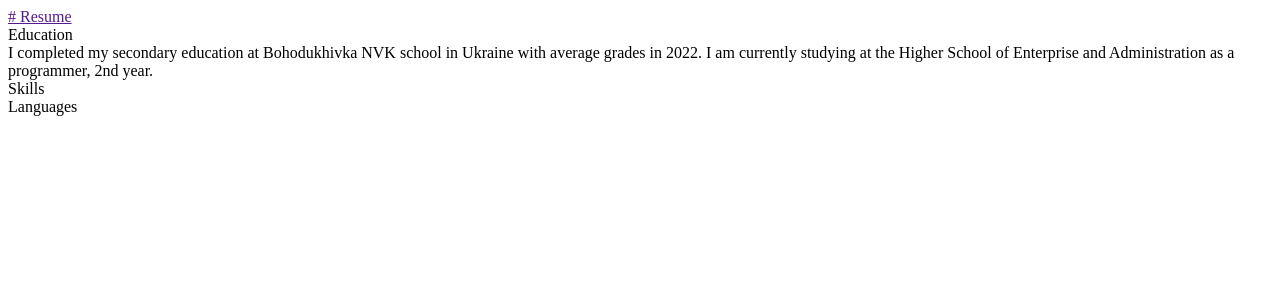
After one commit to LukiaschenkoDmitriy/Site-Card, a Symfony app: template templates/index/_resume.html.twig in a window 1280 px wide. The commit adds this page. Shown: the top 300 px of the page. Run offline with Twig, Linux system fonts and the light colour scheme; the template is opened without the code that fills it: most values are stand-ins (such as "Sample title", 1, 10 or a date in 2020); some libraries are stand-ins or nearby versions.

Commit message:
Init chapter 'Resume'

```diff
--- /dev/null
+++ b/templates/index/_resume.html.twig
@@ -0,0 +1,32 @@
+<div class="resume-container">
+    <a href="" class="chapter-title"># Resume</a>
+    <div class="resume-education">
+        <div class="resume-title">Education</div>
+        <div class="resume-description">
+            I completed my secondary education at Bohodukhivka NVK school in Ukraine with average grades in 2022.
+            I am currently studying at the Higher School of Enterprise and Administration as a programmer, 2nd year.
+        </div>
+    </div>
+    <div class="resume-skills">
+        <div class="resume-title">Skills</div>
+        <div class="resume-description">
+            {% for skill in skills%}
+                <div class="resume-skill">
+                    <div class="resume-skill-name"></div>
+                    <div class="resume-skill-rate"></div>
+                </div>
+            {% endfor %}
+        </div>
+    </div>
+    <div class="resume-languages">
+        <div class="resume-title">Languages</div>
+        <div class="resume-description">
+            {% for language in languages %}
+                <div class="resume-language">
+                    <div class="resume-language-name"></div>
+                    <div class="resume-language-rate"></div>
+                </div>
+            {% endfor %}
+        </div>
+    </div>
+</div>
--- a/templates/index/index.html.twig
+++ b/templates/index/index.html.twig
@@ -11,7 +11,8 @@
 
     {% include "index/_home.html.twig" %}
     {% include "index/_about.html.twig" %}
-    {% include "index/_skills.html.twig"%}
+    {% include "index/_resume.html.twig" %}
+    {% include "index/_skills.html.twig" %}
     {% include "index/_languages.html.twig" %}
 
     {% block javascripts %}
```
Also changed, not shown: assets/styles/index/resume.scss (added).
